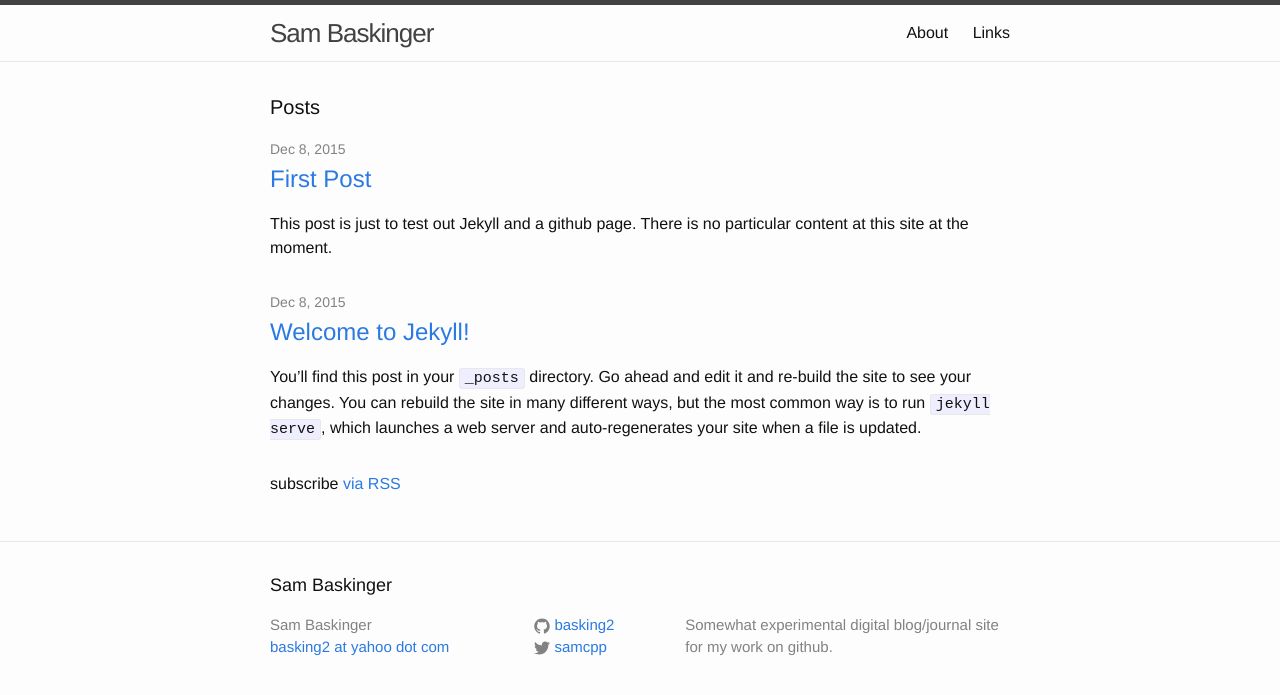
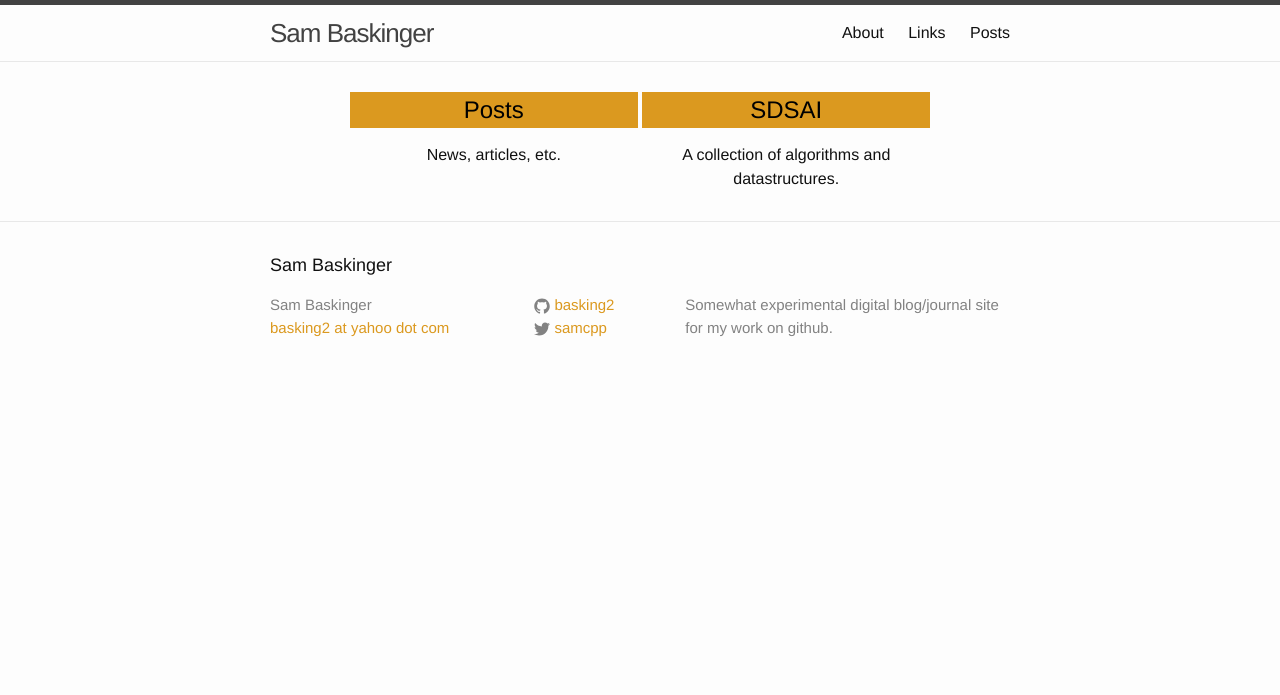
Before and after one commit to basking2/basking2.github.io, a Jekyll site: the page built from index.html, in a window 1280 px wide. Shown: the top 695 px of the page. Built offline with Jekyll 4.4.1, drawn with Linux system fonts in a browser that asks for light colours.

Commit message:
Page refresh.

```diff
--- /dev/null
+++ b/_data/tiles.yml
@@ -0,0 +1,7 @@
+- name: Posts
+  link: /posts/
+  description: News, articles, etc.
+
+- name: SDSAI
+  link: http://basking2.github.io/sdsai
+  description: A collection of algorithms and datastructures.
--- /dev/null
+++ b/_sass/_tile.scss
@@ -0,0 +1,20 @@
+
+.tiles {
+    text-align: center;
+}
+
+.tile {
+    display: inline-block;
+    width: 18em;
+    vertical-align: top;
+}
+
+.tile {
+    h1, h2, h3, h4, h5, h6 {
+        background-color: $brand-color;
+    }
+
+    a:link, a:hover, a:visited, a:active {
+        color: black;
+    }
+}
--- a/css/main.scss
+++ b/css/main.scss
@@ -16,7 +16,7 @@
 
 $text-color:       #111;
 $background-color: #fdfdfd;
-$brand-color:      #2a7ae2;
+$brand-color:      #db991f;
 
 $grey-color:       #828282;
 $grey-color-light: lighten($grey-color, 40%);
@@ -49,5 +49,6 @@
 @import
         "base",
         "layout",
-        "syntax-highlighting"
+        "syntax-highlighting",
+        "tile"
 ;
--- a/index.html
+++ b/index.html
@@ -4,21 +4,16 @@
 
 <div class="home">
 
-  <h1 class="page-heading">Posts</h1>
+  <div class="tiles">
 
-  <ul class="post-list">
-    {% for post in site.posts %}
-      <li>
-        <span class="post-meta">{{ post.date | date: "%b %-d, %Y" }}</span>
+    {% for t in site.data.tiles %}
+    <div class="tile">
+      <h2><a href="{{t.link}}">{{t.name}}</a></h2>
+      {{t.description}}
+    </div>
+    {% endfor %}
 
-        <h2>
-          <a class="post-link" href="{{ post.url | prepend: site.baseurl }}">{{ post.title }}</a>
-        </h2>
-          {{ post.excerpt | remove: '<p>' | remove: '</p>' }}
-      </li>
-    {% endfor %}
-  </ul>
 
-  <p class="rss-subscribe">subscribe <a href="{{ "/feed.xml" | prepend: site.baseurl }}">via RSS</a></p>
+  </div>
 
 </div>
```
Also changed, not shown: Gemfile (added, +9 -0 lines), posts.md (added, +24 -0 lines), Gemfile.lock (added).
